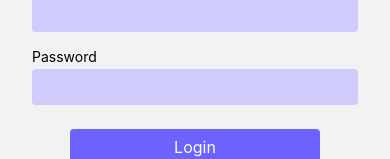
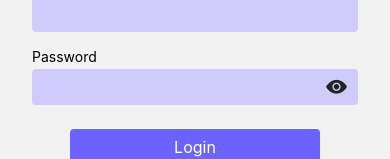
Before and after one commit to myoaung99/react-native-note-app, a React Native app: screen /Login in a window 390 px wide. Shown: the part 484-643 px from the top of the page. Built offline with nearby package versions, Linux system fonts and the light colour scheme.

Commit message:
add show/hide password

```diff
--- a/components/Auth/AuthForm.js
+++ b/components/Auth/AuthForm.js
@@ -65,9 +65,9 @@ function AuthForm({ isLogin, onSubmit, credentialsInvalid }) {
         <Input
           label="Password"
           onUpdateValue={updateInputValueHandler.bind(this, "password")}
-          secure
           value={enteredPassword}
           isInvalid={passwordIsInvalid}
+          secure
         />
         {!isLogin && (
           <Input
--- a/components/Auth/Input.js
+++ b/components/Auth/Input.js
@@ -1,5 +1,7 @@
-import { View, Text, TextInput, StyleSheet } from "react-native";
+import { View, Text, TextInput, StyleSheet, Pressable } from "react-native";
 import { GlobalStyles } from "../../constants/GlobalStyles";
+import { useTogglePasswordVisibility } from "../../hooks/useTogglePasswordVisibility";
+import Ionicons from "@expo/vector-icons/Ionicons";
 
 function Input({
   label,
@@ -9,19 +11,29 @@ function Input({
   value,
   isInvalid,
 }) {
+  const { handlePasswordVisibility, passwordVisibility, rightIcon } =
+    useTogglePasswordVisibility();
+
   return (
     <View style={styles.inputContainer}>
       <Text style={[styles.label, isInvalid && styles.labelInvalid]}>
         {label}
       </Text>
+      <View style={styles.inputTextContainer}>
         <TextInput
           style={[styles.input, isInvalid && styles.inputInvalid]}
           autoCapitalize="none"
           keyboardType={keyboardType}
-        secureTextEntry={secure}
+          secureTextEntry={passwordVisibility}
           onChangeText={onUpdateValue}
           value={value}
         />
+        {secure && (
+          <Pressable onPress={handlePasswordVisibility}>
+            <Ionicons name={rightIcon} size={22} color="#232323" />
+          </Pressable>
+        )}
+      </View>
     </View>
   );
 }
@@ -38,12 +50,18 @@ const styles = StyleSheet.create({
   labelInvalid: {
     color: GlobalStyles.colors.error500,
   },
+  inputTextContainer: {
+    width: "100%",
+    flexDirection: "row",
+    backgroundColor: GlobalStyles.colors.primary100,
+    alignItems: "center",
+    borderRadius: 4,
+  },
   input: {
+    width: "90%",
+    fontSize: 16,
     paddingVertical: 8,
     paddingHorizontal: 6,
-    backgroundColor: GlobalStyles.colors.primary100,
-    borderRadius: 4,
-    fontSize: 16,
   },
   inputInvalid: {
     backgroundColor: GlobalStyles.colors.error100,
--- /dev/null
+++ b/hooks/useTogglePasswordVisibility.js
@@ -0,0 +1,22 @@
+import { useState } from "react";
+
+export const useTogglePasswordVisibility = () => {
+  const [passwordVisibility, setPasswordVisibility] = useState(true);
+  const [rightIcon, setRightIcon] = useState("eye");
+
+  const handlePasswordVisibility = () => {
+    if (rightIcon === "eye") {
+      setRightIcon("eye-off");
+      setPasswordVisibility(!passwordVisibility);
+    } else if (rightIcon === "eye-off") {
+      setRightIcon("eye");
+      setPasswordVisibility(!passwordVisibility);
+    }
+  };
+
+  return {
+    passwordVisibility,
+    rightIcon,
+    handlePasswordVisibility,
+  };
+};
--- a/screens/NoteScreen.js
+++ b/screens/NoteScreen.js
@@ -1,5 +1,5 @@
 import React, { useEffect, useState, useLayoutEffect, useContext } from "react";
-import { View, Text, StyleSheet, SafeAreaView } from "react-native";
+import { View, Text, StyleSheet, SafeAreaView, Alert } from "react-native";
 import NoteForm from "../components/Note/NoteForm";
 import NoteList from "../components/Note/NoteList";
 import CornarButton from "../components/UI/CornarButton";
@@ -8,8 +8,6 @@ import { useSelector, useDispatch } from "react-redux";
 import { fetchNotesServer } from "../utils/http-request";
 import LoadingOverlay from "../components/UI/LoadingOverlay";
 import ErrorOverlay from "../components/UI/ErrorOverlay";
-import Ionicons from "@expo/vector-icons/Ionicons";
-import { GlobalStyles } from "../constants/GlobalStyles";
 import IconButton from "../components/UI/IconButton";
 import { AuthContext } from "../store/auth-context";
 
@@ -26,7 +24,10 @@ function NoteScreen({ navigation }) {
   };
 
   const loggoutHandler = () => {
-    authCtx.logout();
+    Alert.alert("Log Out", "Are you sure you want to log out?", [
+      { text: "Okay", onPress: () => authCtx.logout(), style: "default" },
+      { text: "Cancel", style: "cancel" },
+    ]);
   };
 
   useEffect(() => {
--- a/store/auth-context.js
+++ b/store/auth-context.js
@@ -1,4 +1,5 @@
 import { createContext, useState } from "react";
+import AsyncStorage from "@react-native-async-storage/async-storage";
 
 export const AuthContext = createContext({
   token: "",
@@ -14,8 +15,9 @@ const AuthContextProvider = ({ children }) => {
     setAuthToken(idToken);
   };
 
-  const logout = () => {
+  const logout = async () => {
     setAuthToken(null);
+    await AsyncStorage.removeItem("token");
   };
 
   const value = {
```
Lines whose indentation alone changed are shown as unchanged.
